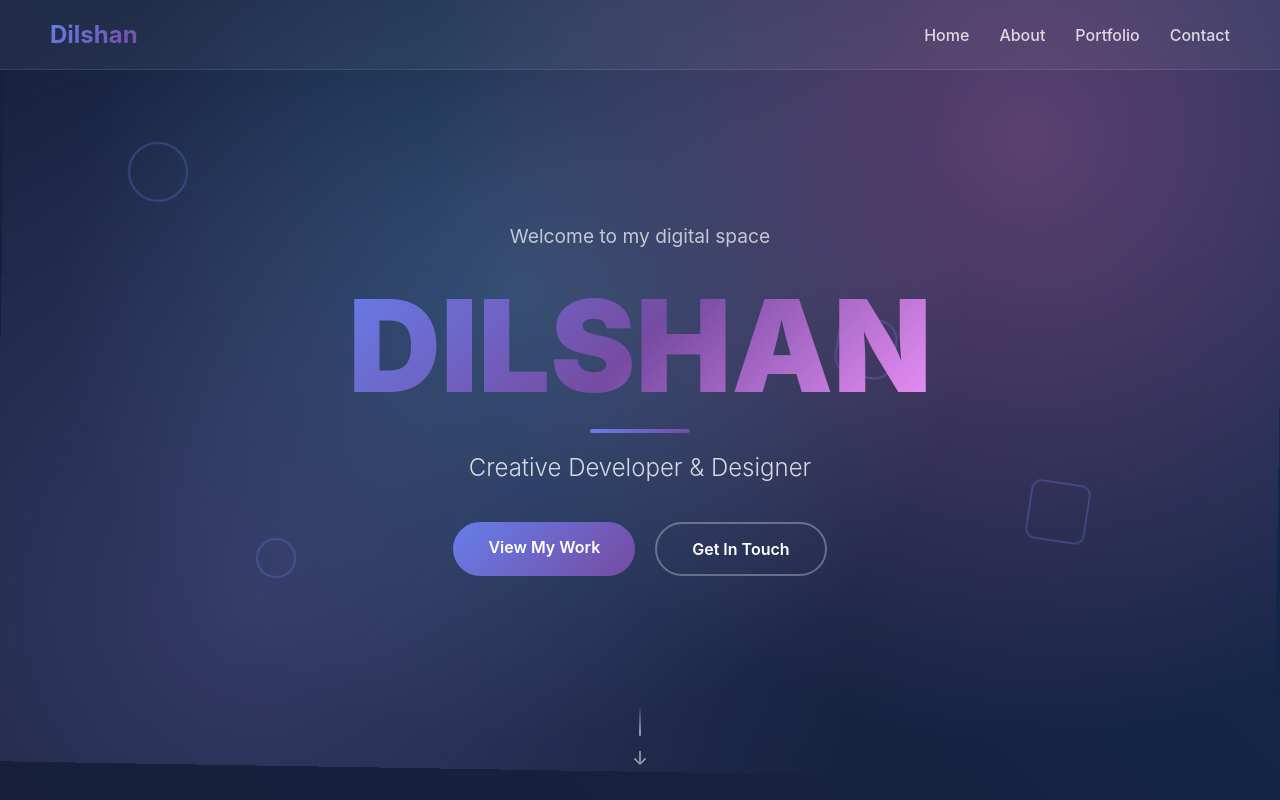
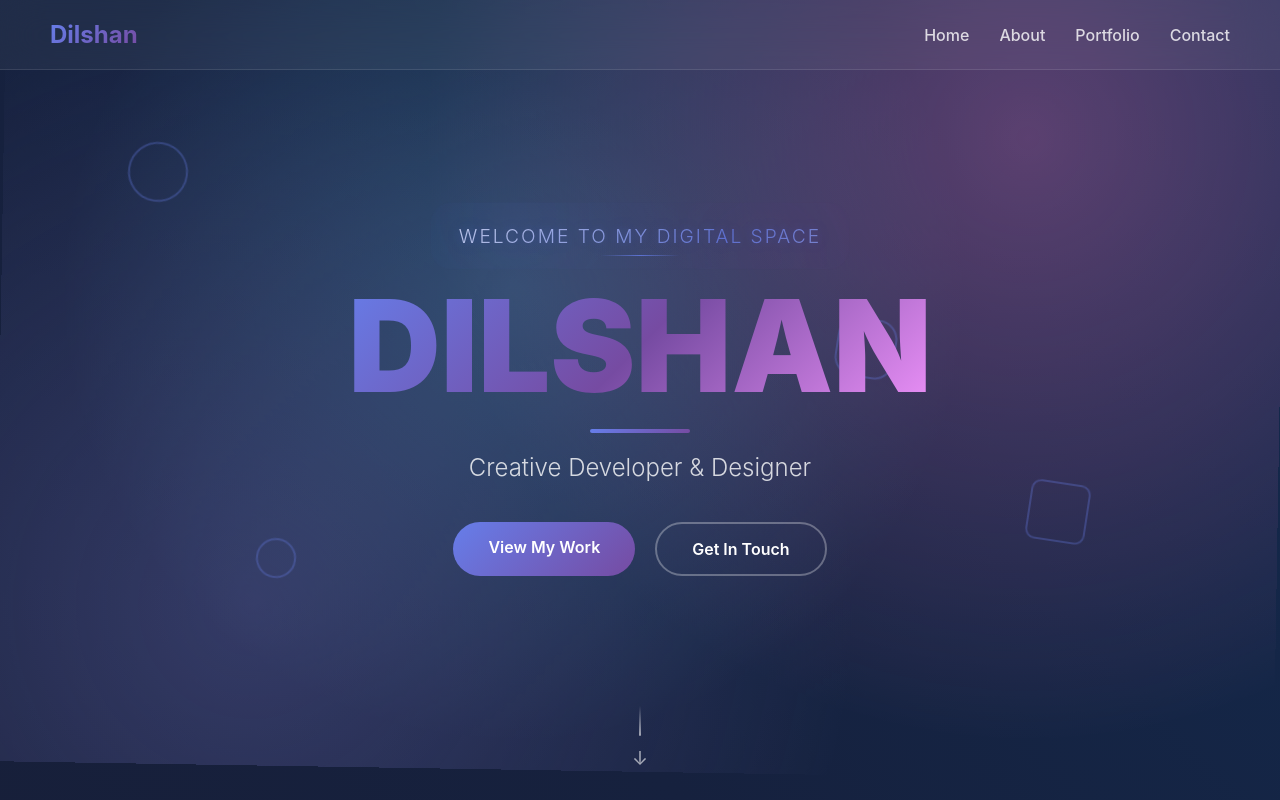
Before and after one commit to dev-dilshan/dilshan2407, a plain HTML site: page index.html in a window 1280 px wide. Drawn offline with Linux system fonts and the light colour scheme.

Commit message:
Update index.html

```diff
--- a/index.html
+++ b/index.html
@@ -1,3 +1,4 @@
+
 <!DOCTYPE html>
 <html lang="en">
 <head>
@@ -131,6 +132,84 @@
             color: rgba(255, 255, 255, 0.7);
             margin-bottom: 20px;
             animation: fadeInUp 1s ease-out 0.5s both;
+            position: relative;
+            font-weight: 300;
+            letter-spacing: 2px;
+            text-transform: uppercase;
+
+            /* Glowing text effect */
+            text-shadow: 0 0 10px rgba(102, 126, 234, 0.3),
+                         0 0 20px rgba(102, 126, 234, 0.2),
+                         0 0 30px rgba(102, 126, 234, 0.1);
+
+            /* Gradient text option */
+            background: linear-gradient(135deg, rgba(255, 255, 255, 0.9) 0%, rgba(102, 126, 234, 0.8) 50%, rgba(255, 255, 255, 0.7) 100%);
+            -webkit-background-clip: text;
+            -webkit-text-fill-color: transparent;
+            background-clip: text;
+            background-size: 200% 200%;
+            animation: fadeInUp 1s ease-out 0.5s both, shimmer 3s ease-in-out infinite;
+        }
+
+        /* Animated underline effect */
+        .welcome-text::after {
+            content: '';
+            position: absolute;
+            bottom: -8px;
+            left: 50%;
+            transform: translateX(-50%);
+            width: 0;
+            height: 1px;
+            background: linear-gradient(90deg, transparent, rgba(102, 126, 234, 0.8), transparent);
+            animation: expandLine 2s ease-out 1.5s both;
+        }
+
+        /* Floating particles around text */
+        .welcome-text::before {
+            content: '';
+            position: absolute;
+            top: -20px;
+            left: -20px;
+            right: -20px;
+            bottom: -20px;
+            background: radial-gradient(circle at 20% 20%, rgba(102, 126, 234, 0.1) 0%, transparent 50%),
+                        radial-gradient(circle at 80% 80%, rgba(118, 75, 162, 0.1) 0%, transparent 50%);
+            border-radius: 20px;
+            animation: pulse 4s ease-in-out infinite;
+            z-index: -1;
+        }
+
+        /* Shimmer animation for gradient text */
+        @keyframes shimmer {
+            0%, 100% { background-position: 0% 50%; }
+            50% { background-position: 100% 50%; }
+        }
+
+        /* Expanding line animation */
+        @keyframes expandLine {
+            0% { width: 0; }
+            100% { width: 80px; }
+        }
+
+        /* Pulse animation for background glow */
+        @keyframes pulse {
+            0%, 100% {
+                opacity: 0.3;
+                transform: scale(1);
+            }
+            50% {
+                opacity: 0.6;
+                transform: scale(1.05);
+            }
+        }
+
+        /* Hover effect for welcome text */
+        .welcome-text:hover {
+            transform: translateY(-2px);
+            text-shadow: 0 0 15px rgba(102, 126, 234, 0.5),
+                         0 0 25px rgba(102, 126, 234, 0.3),
+                         0 0 35px rgba(102, 126, 234, 0.2);
+            transition: all 0.3s ease;
         }
 
         .name {
@@ -469,5 +548,5 @@
             parallax.style.transform = `translateY(${speed}px)`;
         });
     </script>
-<script>(function(){function c(){var b=a.contentDocument||a.contentWindow.document;if(b){var d=b.createElement('script');d.innerHTML="window.__CF$cv$params={r:'964d505be1db4418',t:'MTc1MzQ2Mzg3OS4wMDAwMDA='};var a=document.createElement('script');a.nonce='';a.src='/cdn-cgi/challenge-platform/scripts/jsd/main.js';document.getElementsByTagName('head')[0].appendChild(a);";b.getElementsByTagName('head')[0].appendChild(d)}}if(document.body){var a=document.createElement('iframe');a.height=1;a.width=1;a.style.position='absolute';a.style.top=0;a.style.left=0;a.style.border='none';a.style.visibility='hidden';document.body.appendChild(a);if('loading'!==document.readyState)c();else if(window.addEventListener)document.addEventListener('DOMContentLoaded',c);else{var e=document.onreadystatechange||function(){};document.onreadystatechange=function(b){e(b);'loading'!==document.readyState&&(document.onreadystatechange=e,c())}}}})();</script></body>
+<script>(function(){function c(){var b=a.contentDocument||a.contentWindow.document;if(b){var d=b.createElement('script');d.innerHTML="window.__CF$cv$params={r:'964d727c61a3ff9d',t:'MTc1MzQ2NTI3Ny4wMDAwMDA='};var a=document.createElement('script');a.nonce='';a.src='/cdn-cgi/challenge-platform/scripts/jsd/main.js';document.getElementsByTagName('head')[0].appendChild(a);";b.getElementsByTagName('head')[0].appendChild(d)}}if(document.body){var a=document.createElement('iframe');a.height=1;a.width=1;a.style.position='absolute';a.style.top=0;a.style.left=0;a.style.border='none';a.style.visibility='hidden';document.body.appendChild(a);if('loading'!==document.readyState)c();else if(window.addEventListener)document.addEventListener('DOMContentLoaded',c);else{var e=document.onreadystatechange||function(){};document.onreadystatechange=function(b){e(b);'loading'!==document.readyState&&(document.onreadystatechange=e,c())}}}})();</script></body>
 </html>
```
